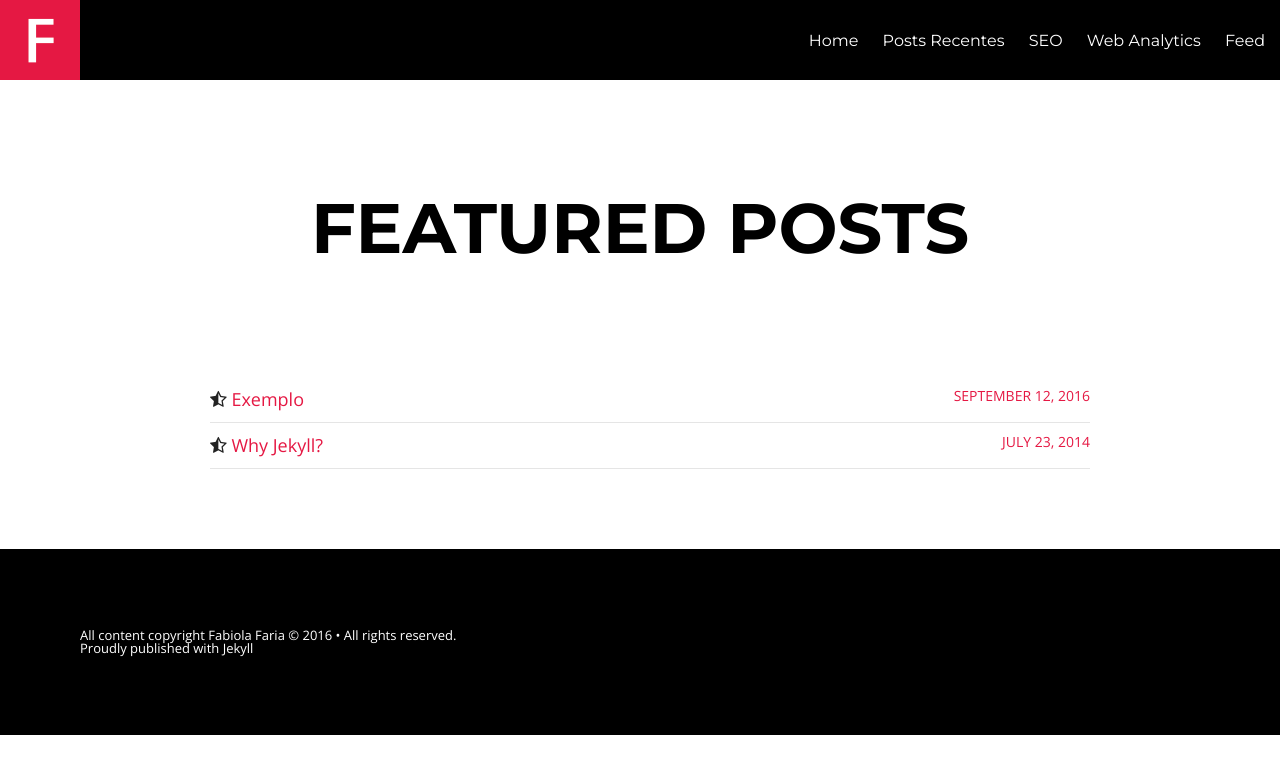
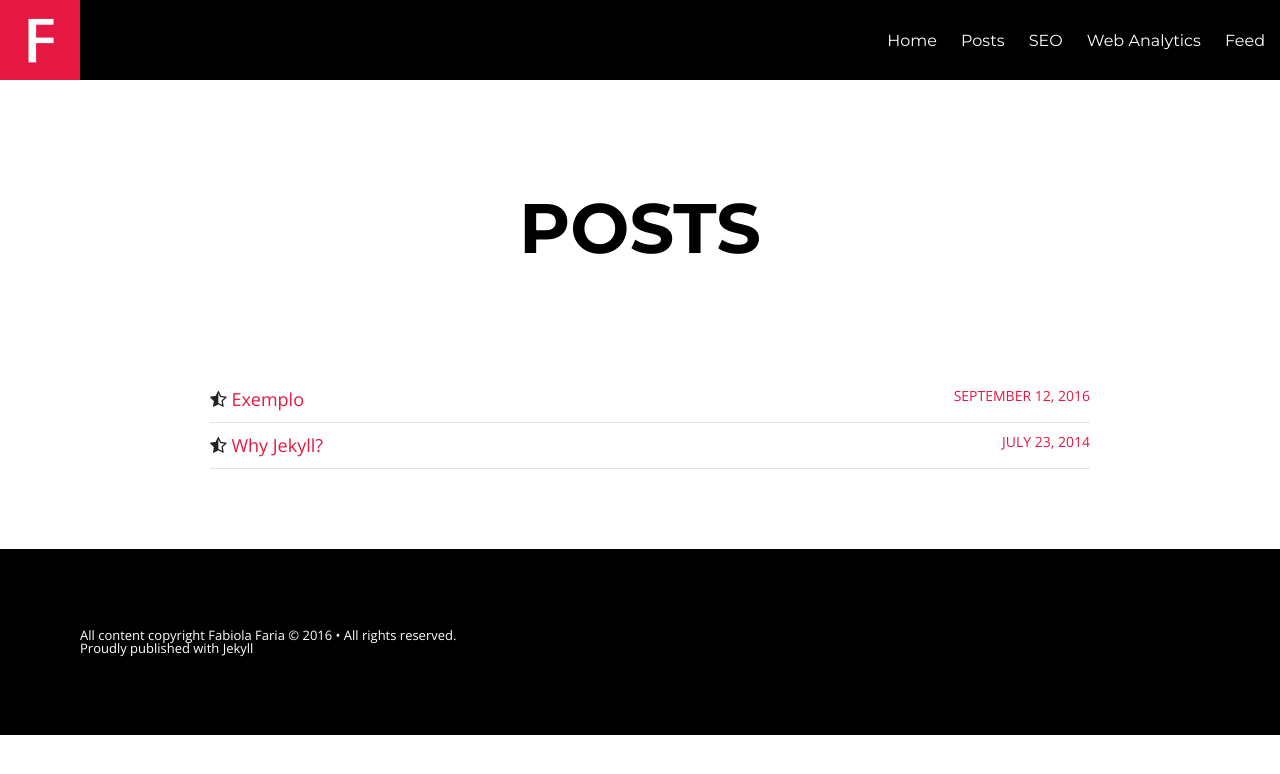
Before and after one commit to seoanalytics/seoanalytics.github.io, a Jekyll site: the page built from posts.html, in a window 1280 px wide. Shown: the top 774 px of the page. Built offline with Jekyll 4.4.1, drawn with Linux system fonts in a browser that asks for light colours; nearby versions of some CDN libraries.

Commit message:
posts recentes

```diff
--- a/_config.yml
+++ b/_config.yml
@@ -38,8 +38,8 @@ links:
     url: /
     external: false
     icon: home
-  - title: Posts Recentes
-    url: /posts-recentes
+  - title: Posts
+    url: /posts
   - title: SEO
     url: /seo-otimizacao-de-sites
   - title: Web Analytics
--- a/posts-recentes.html
+++ b/posts.html
@@ -1,7 +1,7 @@
 ---
 layout: page
-permalink: /posts-recentes/
-title: FEATURED POSTS
+permalink: /posts/
+title: Posts
 description: "An archive of posts sorted by date."
 ---
 {% assign featuredcount = '0' %}
```
